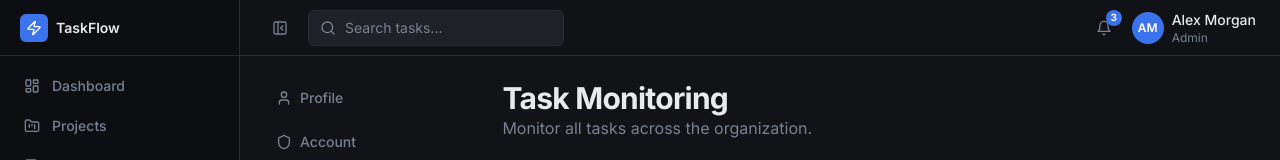
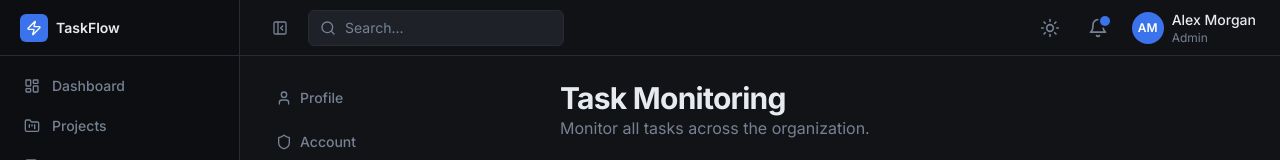
Before and after one commit to Ritesh-456/task-flow, a React (Vite) app: page /admin/tasks in a window 1280 px wide. Shown: the top 160 px of the page. Built offline with nearby package versions, Linux system fonts and the light colour scheme; no server answers; sample sign-in values are in the browser's storage; the HTML template or start-up script is replaced by a standard one.

Commit message:
fix the layout and theme concept

```diff
--- a/src/App.tsx
+++ b/src/App.tsx
@@ -48,7 +48,7 @@ const App = () => (
         <TooltipProvider>
           <Toaster />
           <Sonner />
-          <BrowserRouter>
+          <BrowserRouter future={{ v7_startTransition: true, v7_relativeSplatPath: true }}>
             <Routes>
               <Route path="/login" element={<Login />} />
               <Route path="/register" element={<Register />} />
--- a/src/components/layout/AppLayout.tsx
+++ b/src/components/layout/AppLayout.tsx
@@ -1,11 +1,33 @@
-import { useState } from "react";
+import { useState, useEffect } from "react";
 import { Menu } from "lucide-react";
 import Sidebar from "./Sidebar";
 import TopNav from "./TopNav";
 
 const AppLayout = ({ children }: { children: React.ReactNode }) => {
-  // Initialize sidebar closed on mobile, open on desktop
-  const [sidebarOpen, setSidebarOpen] = useState(window.innerWidth >= 768);
+  // Initialize sidebar from localStorage or default
+  const [sidebarOpen, setSidebarOpen] = useState(() => {
+    // Only persist for desktop, always closed by default on mobile on first load
+    if (window.innerWidth < 768) return false;
+
+    // Check local storage for desktop preference
+    const saved = localStorage.getItem("sidebarOpen");
+    if (saved !== null) {
+      try {
+        return JSON.parse(saved);
+      } catch (e) {
+        return true;
+      }
+    }
+    return true; // Default to open on desktop
+  });
+
+  // Persist state to localStorage whenever it changes
+  useEffect(() => {
+    // Only save preference if on desktop to avoid saving "closed" state from mobile interaction
+    if (window.innerWidth >= 768) {
+      localStorage.setItem("sidebarOpen", JSON.stringify(sidebarOpen));
+    }
+  }, [sidebarOpen]);
 
   return (
     <div className="flex min-h-screen bg-background relative">
@@ -14,7 +36,7 @@ const AppLayout = ({ children }: { children: React.ReactNode }) => {
       {/* Mobile Overlay */}
       {sidebarOpen && (
         <div
-          className="fixed inset-0 bg-background/80 backdrop-blur-sm z-30 md:hidden"
+          className="fixed inset-0 bg-background/80 backdrop-blur-md z-40 md:hidden"
           onClick={() => setSidebarOpen(false)}
         />
       )}
--- a/src/components/layout/Sidebar.tsx
+++ b/src/components/layout/Sidebar.tsx
@@ -20,7 +20,7 @@ const Sidebar = ({ isOpen, onToggle }: SidebarProps) => {
   const { logout } = useAuth();
 
   return (
-    <aside className={`fixed left-0 top-0 z-40 flex h-screen w-60 flex-col border-r border-border bg-sidebar transition-transform duration-300 ${isOpen ? "translate-x-0" : "-translate-x-full"}`}>
+    <aside className={`fixed left-0 top-0 z-50 flex h-screen w-60 flex-col border-r border-border bg-sidebar transition-transform duration-300 ${isOpen ? "translate-x-0" : "-translate-x-full"}`}>
       {/* Logo */}
       <div className="flex h-14 items-center gap-2 border-b border-border px-5">
         <div className="flex h-7 w-7 items-center justify-center rounded-md bg-primary">
--- a/src/components/layout/SidebarLayout.tsx
+++ b/src/components/layout/SidebarLayout.tsx
@@ -41,8 +41,8 @@ export default function SidebarLayout({ children }: SidebarLayoutProps) {
 
     return (
         <AppLayout>
-            <div className="flex flex-col md:flex-row gap-6 md:gap-10">
-                <aside className="md:w-1/4 lg:w-1/5 shrink-0">
+            <div className="flex flex-col md:flex-row gap-8 md:gap-12">
+                <aside className="md:w-1/3 lg:w-1/4 shrink-0">
                     <nav className="flex flex-row md:flex-col flex-wrap gap-2 pb-4 md:pb-0">
                         {sidebarItems.map((item) => (
                             <Link
--- a/src/components/layout/TopNav.tsx
+++ b/src/components/layout/TopNav.tsx
@@ -1,7 +1,10 @@
 import { useState } from "react";
-import { Bell, Search, Menu, PanelLeftClose } from "lucide-react";
+import { Bell, Search, Menu, PanelLeftClose, Sun, Moon } from "lucide-react";
 import { mockNotifications, currentUser } from "@/data/mockData";
 import NotificationPanel from "@/components/NotificationPanel";
+import { useAuth } from "@/context/AuthContext";
+import api from "@/services/api";
+import { toast } from "sonner";
 
 interface TopNavProps {
   sidebarOpen: boolean;
@@ -9,13 +12,44 @@ interface TopNavProps {
 }
 
 const TopNav = ({ sidebarOpen, onToggleSidebar }: TopNavProps) => {
+  const { user, updateUser } = useAuth();
   const [showNotifications, setShowNotifications] = useState(false);
   const unreadCount = mockNotifications.filter((n) => !n.read).length;
 
+  const toggleTheme = async () => {
+    const currentTheme = user?.preferences?.theme || "dark";
+    const newTheme = currentTheme === "dark" ? "light" : "dark";
+
+    // Optimistically update local state for instant feedback
+    updateUser({
+      preferences: {
+        ...user?.preferences,
+        theme: newTheme
+      } as any
+    });
+
+    try {
+      await api.put("/users/preferences", { theme: newTheme });
+      // No toast needed for simple toggle to avoid spamming
+    } catch (error) {
+      console.error("Failed to save theme preference");
+      // Revert on failure
+      updateUser({
+        preferences: {
+          ...user?.preferences,
+          theme: currentTheme
+        } as any
+      });
+      toast.error("Failed to save theme");
+    }
+  };
+
+  const isDark = (user?.preferences?.theme || "dark") === "dark";
+
   return (
     <>
-      <header className="sticky top-0 z-30 flex h-14 items-center justify-between border-b border-border bg-background/80 px-6 backdrop-blur-sm">
-        <div className="flex items-center gap-3">
+      <header className="sticky top-0 z-30 flex h-14 items-center justify-between border-b border-border bg-background/80 px-4 sm:px-6 backdrop-blur-sm gap-4">
+        <div className="flex items-center gap-2 sm:gap-3 shrink-0">
           <button
             onClick={onToggleSidebar}
             className="rounded-md p-2 text-muted-foreground transition-colors hover:bg-surface hover:text-foreground"
@@ -27,30 +61,37 @@ const TopNav = ({ sidebarOpen, onToggleSidebar }: TopNavProps) => {
             <Search className="absolute left-3 top-1/2 h-4 w-4 -translate-y-1/2 text-muted-foreground" />
             <input
               type="text"
-              placeholder="Search tasks..."
-              className="h-9 w-full min-w-[120px] md:w-64 rounded-md border border-border bg-surface pl-9 pr-4 text-sm text-foreground placeholder:text-muted-foreground focus:border-primary focus:outline-none focus:ring-1 focus:ring-primary"
+              placeholder="Search..."
+              className="h-9 w-32 sm:w-48 md:w-64 rounded-md border border-border bg-surface pl-9 pr-4 text-sm text-foreground placeholder:text-muted-foreground focus:border-primary focus:outline-none focus:ring-1 focus:ring-primary transition-all"
             />
           </div>
         </div>
 
-        <div className="flex items-center gap-3">
+        <div className="flex items-center gap-2 sm:gap-3 shrink-0">
+          <button
+            onClick={toggleTheme}
+            className="inline-flex h-9 w-9 items-center justify-center rounded-md hover:bg-surface transition-colors focus-visible:outline-none focus-visible:ring-1 focus-visible:ring-ring"
+            title={`Switch to ${isDark ? 'light' : 'dark'} mode`}
+          >
+            {isDark ? <Sun className="h-5 w-5 text-muted-foreground" /> : <Moon className="h-5 w-5 text-muted-foreground" />}
+          </button>
+
           <button
             onClick={() => setShowNotifications(!showNotifications)}
-            className="relative rounded-md p-2 text-muted-foreground transition-colors hover:bg-surface hover:text-foreground"
+            className="relative inline-flex h-9 w-9 items-center justify-center rounded-md hover:bg-surface transition-colors focus-visible:outline-none focus-visible:ring-1 focus-visible:ring-ring"
           >
-            <Bell className="h-4 w-4" />
+            <Bell className="h-5 w-5 text-muted-foreground" />
             {unreadCount > 0 && (
-              <span className="absolute -right-0.5 -top-0.5 flex h-4 w-4 items-center justify-center rounded-full bg-primary text-[10px] font-bold text-primary-foreground">
-                {unreadCount}
+              <span className="absolute top-1.5 right-1.5 flex h-2.5 w-2.5 items-center justify-center rounded-full bg-primary ring-2 ring-background">
               </span>
             )}
           </button>
 
-          <div className="flex items-center gap-2">
+          <div className="flex items-center gap-2 ml-1">
             <div className="flex h-8 w-8 items-center justify-center rounded-full bg-primary text-xs font-semibold text-primary-foreground">
               {currentUser.avatar}
             </div>
-            <div className="hidden sm:block">
+            <div className="hidden md:block">
               <p className="text-sm font-medium text-foreground">{currentUser.name}</p>
               <p className="text-xs capitalize text-muted-foreground">{currentUser.role}</p>
             </div>
--- a/src/index.css
+++ b/src/index.css
@@ -6,6 +6,62 @@
 
 @layer base {
   :root {
+    /* Light Mode (Default) */
+    --background: 0 0% 100%;
+    --foreground: 228 12% 8%;
+
+    --card: 0 0% 100%;
+    --card-foreground: 228 12% 8%;
+
+    --popover: 0 0% 100%;
+    --popover-foreground: 228 12% 8%;
+
+    --primary: 221 83% 58%;
+    --primary-foreground: 0 0% 100%;
+
+    --secondary: 210 40% 96.1%;
+    --secondary-foreground: 222.2 47.4% 11.2%;
+
+    --muted: 210 40% 96.1%;
+    --muted-foreground: 215.4 16.3% 46.9%;
+
+    --accent: 210 40% 96.1%;
+    --accent-foreground: 222.2 47.4% 11.2%;
+
+    --destructive: 0 84.2% 60.2%;
+    --destructive-foreground: 210 40% 98%;
+
+    --border: 214.3 31.8% 91.4%;
+    --input: 214.3 31.8% 91.4%;
+    --ring: 221 83% 58%;
+
+    --radius: 0.5rem;
+
+    --success: 142 76% 36%;
+    --success-foreground: 356 29% 95%;
+    --warning: 38 92% 50%;
+    --warning-foreground: 48 96% 89%;
+    --info: 221 83% 58%;
+
+    --priority-high: 0 84.2% 60.2%;
+    --priority-medium: 38 92% 50%;
+    --priority-low: 142 76% 36%;
+
+    --sidebar-background: 0 0% 98%;
+    --sidebar-foreground: 240 5.3% 26.1%;
+    --sidebar-primary: 240 5.9% 10%;
+    --sidebar-primary-foreground: 0 0% 98%;
+    --sidebar-accent: 240 4.8% 95.9%;
+    --sidebar-accent-foreground: 240 5.9% 10%;
+    --sidebar-border: 220 13% 91%;
+    --sidebar-ring: 217.2 91.2% 59.8%;
+
+    --surface: 0 0% 98%;
+    --surface-hover: 0 0% 96%;
+  }
+
+  .dark {
+    /* Dark Mode */
     --background: 228 12% 8%;
     --foreground: 210 20% 92%;
 
@@ -33,8 +89,6 @@
     --border: 228 10% 18%;
     --input: 228 10% 18%;
     --ring: 221 83% 58%;
-
-    --radius: 0.5rem;
 
     --success: 142 60% 45%;
     --success-foreground: 0 0% 100%;
@@ -74,12 +128,15 @@
     scrollbar-width: thin;
     scrollbar-color: hsl(var(--muted)) transparent;
   }
+
   .scrollbar-thin::-webkit-scrollbar {
     width: 6px;
   }
+
   .scrollbar-thin::-webkit-scrollbar-track {
     background: transparent;
   }
+
   .scrollbar-thin::-webkit-scrollbar-thumb {
     background: hsl(var(--muted));
     border-radius: 3px;
--- a/src/pages/settings/PreferencesSettings.tsx
+++ b/src/pages/settings/PreferencesSettings.tsx
@@ -14,7 +14,7 @@ import api from "@/services/api";
 import { useAuth } from "@/context/AuthContext";
 
 export default function PreferencesSettings() {
-    const { user } = useAuth();
+    const { user, updateUser } = useAuth();
     const [theme, setTheme] = useState("dark");
     const [language, setLanguage] = useState("en");
     const [timezone, setTimezone] = useState("UTC");
@@ -32,6 +32,17 @@ export default function PreferencesSettings() {
         setIsLoading(true);
         try {
             await api.put("/users/preferences", { theme, language, timezone });
+
+            // Update local user context to trigger theme change immediately
+            updateUser({
+                preferences: {
+                    ...user?.preferences,
+                    theme,
+                    language,
+                    timezone
+                } as any
+            });
+
             toast.success("Preferences saved successfully");
         } catch (error: any) {
             toast.error("Failed to save preferences");
```
Also changed, not shown: 2 other files (tests, documents, lock files or other folders).
